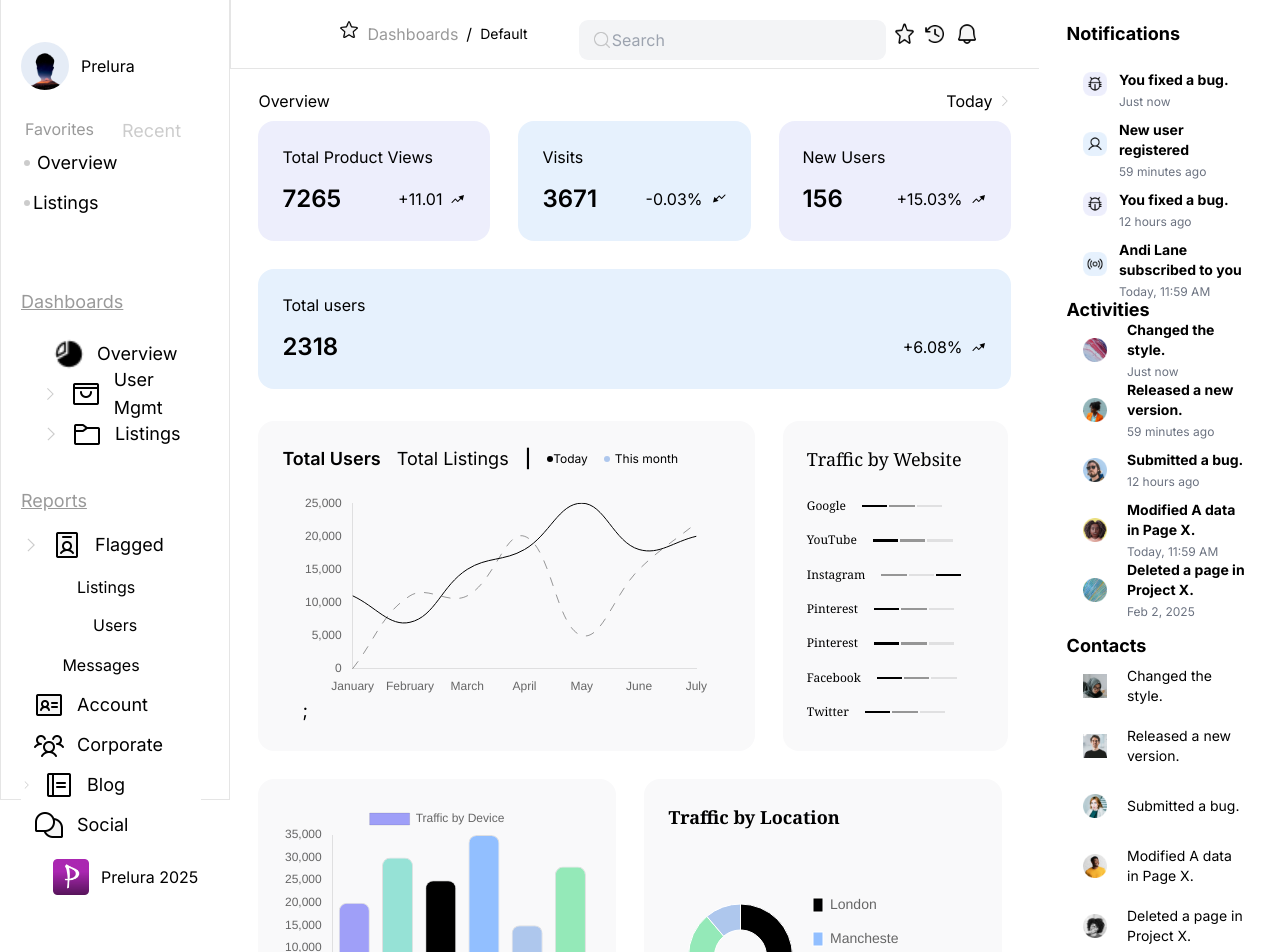
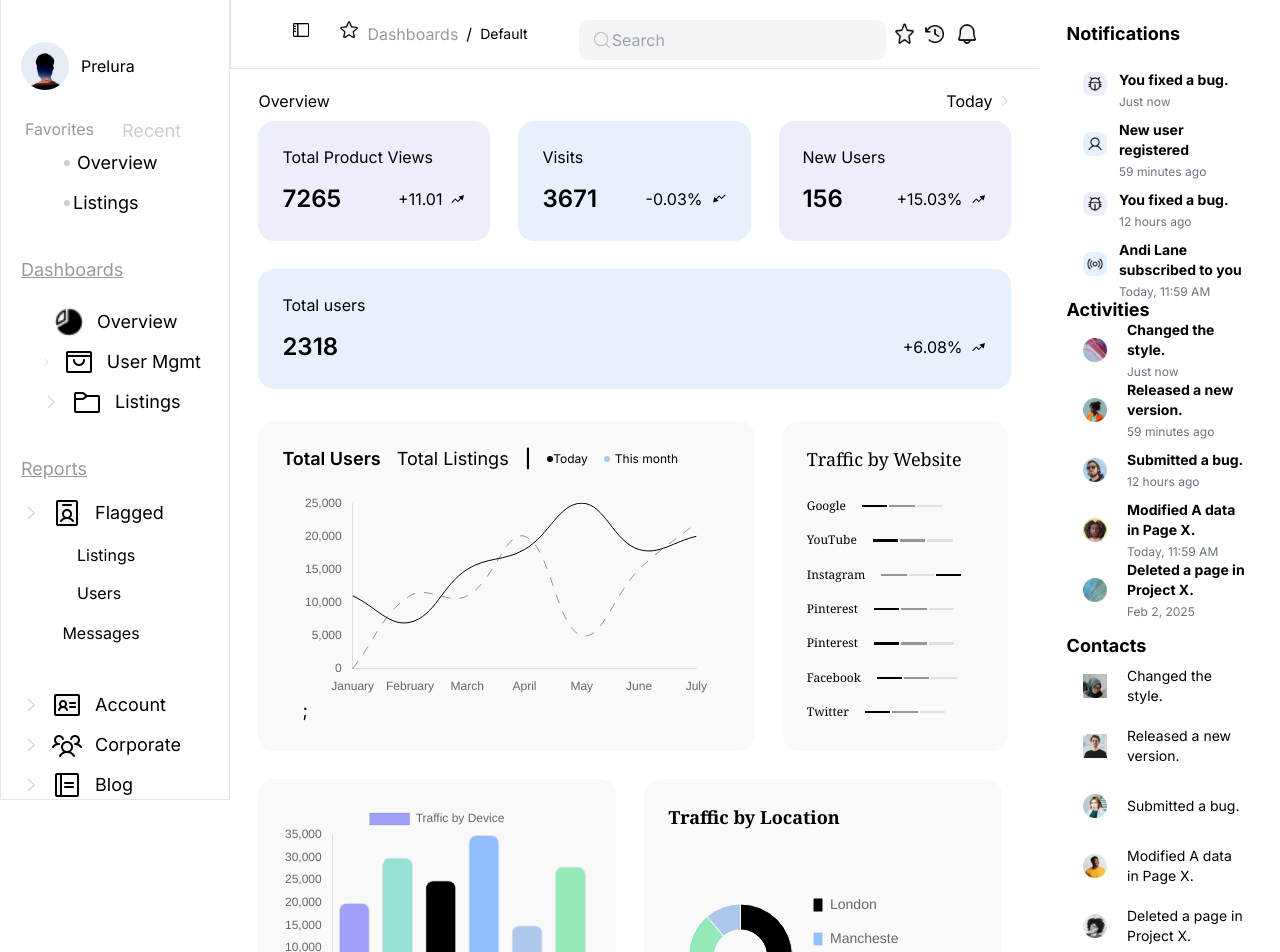
Before and after one commit to dijayst/prelura, a React (Create React App) app: page / in a window 1280 px wide. Shown: the top 952 px of the page. Built offline with nearby package versions, Linux system fonts and the light colour scheme.

Commit message:
inprogress

```diff
--- a/src/App.js
+++ b/src/App.js
@@ -8,13 +8,12 @@ function App() {
 
     const [isOpen, setIsOpen] = useState(false);
 
-   const handlenav=()=>{
-setIsOpen(!isOpen);
-   }
-
     useEffect(() => {
       const closeMenu = (event) => {
-       if (!event.target.closest(".contentcontainer")) {
+        if (
+          !event.target.closest(".sidebar") &&
+          !event.target.closest(".menu-button")
+        ) {
           setIsOpen(false);
         }
       };
@@ -23,11 +22,10 @@ setIsOpen(!isOpen);
       return () => document.removeEventListener("click", closeMenu);
     }, []);
 
-
   return (
     <div className="App">
       <Sidebar isOpen={isOpen} />
-    <Content isOpen={isOpen} setIsOpen={setIsOpen} handlenav={handlenav}/>
+    <Content isOpen={isOpen} setIsOpen={setIsOpen} />
 
     </div>
   );
--- a/src/navbar/Content .js
+++ b/src/navbar/Content .js
@@ -48,9 +48,14 @@ function Content({ isOpen, setIsOpen }) {
 
 
      console.log(darkMode);
+
+  console.log("Menu clicked, isOpen:", !isOpen);
+
+
+console.log(onclick)
   return (
     <div
-      className="flex   flex-grow md:ml-[18%] ml-0  pb-[200px]
+      className="relative flex   flex-grow md:ml-[18%] ml-0  pb-[200px]
     w-full m-0 p-0  bg-white flex-col md:flex-row "
     >
       <div className="md:w-[77%]  w-full ">
@@ -66,7 +71,7 @@ function Content({ isOpen, setIsOpen }) {
                 <img
                   src="/Image/Icon.png"
                   alt="star"
-                  className="w-5 h-5 block md:hidden"
+                  className="w-5 h-5 "
                 />
               </div>
               <img src="/Image/star.png" alt="star" className="w-5 h-5" />
@@ -136,8 +141,8 @@ function Content({ isOpen, setIsOpen }) {
 
         {/**mobile navigation */}
 
-        <div
-          className={`fixed bottom-0 mr-[750px] w-[18%] h-full  p-5 transition-transform  flex-col items-center  self-end py-8 mt-10 space-y-6 font-bold bg-[#444] sm:w-auto sm:self-center  right-6 drop-shadow-md ease-in-out duration-500 ${
+        <div id="sidebar"
+          className={`fixed bottom-0 mr-[750px] w-[18%] h-full  p-5 transition-transform  flex-col items-center  self-end py-8 mt-10 space-y-6 font-bold bg-[#444] sm:w-auto sm:self-center  right-6 drop-shadow-md ease-in-out duration-500  ${
             isOpen ? "translate-x-0" : "translate-x-full"
           } md:hidden`}
         >
--- a/src/navbar/Sidebar.js
+++ b/src/navbar/Sidebar.js
@@ -7,9 +7,9 @@ const Sidebar = ({ isOpen, setisOpen }) => {
   return (
     <div className="flex">
       {/*desktop*/}
-      <div className="bg-white  hidden md:flex flex-col w-[18%] h-screen  p-5 space-y-4 fixed border border-[#0000001a] border-r-1 border-t-0 ">
+      <div className="bg-white  hidden md:flex flex-col w-[18%] h-screen  p-5 space-y-4 fixed border border-[#0000001a] border-r-1 border-t-0 overflow-y-auto scrollbar-hide ">
         <section
-          className=" md:w-full md:flex md:flex-col md:justify-center mb-8
+          className=" md:w-full md:flex md:flex-col md:justify-center
 
         bg-white  left-0 top-0 w-full h-auto"
         >
@@ -41,11 +41,11 @@ const Sidebar = ({ isOpen, setisOpen }) => {
               </span>
             </div>
             <div>
-              <div className="md:font-inter md:text-lg md:font-normal md:h-9 md:w-[180px] md:flex md:gap-1 md:items-center md:cursor-pointer md:mt-1  md:transition md:duration-300 md:ease-in-out  md:hover:bg-hover md:hover:translate-x-1">
+              <div className="md:font-inter md:text-lg md:font-normal md:h-9 md:w-[180px] md:flex md:gap-1 md:items-center md:cursor-pointer md:mt-1  md:transition md:duration-300 md:ease-in-out  md:hover:bg-hover md:hover:translate-x-1 py-2 px-10">
                 <GoDotFill className="md:text-[rgba(0,0,0,0.2)] md:text-xs " />
                 <span>Overview</span>
               </div>
-              <div className="md:flex md:items-center md:text-lg md:font-normal md:font-inter md:h-9 md:w-45 md:cursor-pointer md:transition md:duration-300 md:ease-in-out md:mt-1 md:hover:bg-hover md:hover:translate-x-1">
+              <div className="md:flex md:items-center md:text-lg md:font-normal md:font-inter md:h-9 md:w-45 md:cursor-pointer md:transition md:duration-300 md:ease-in-out md:mt-1 md:hover:bg-hover md:hover:translate-x-1 py-2 px-10">
                 <GoDotFill className="md:text-[rgba(0,0,0,0.2)] md:text-xs " />
                 <span>Listings</span>
               </div>
@@ -53,16 +53,6 @@ const Sidebar = ({ isOpen, setisOpen }) => {
           </div>
         </section>
 
-        {/* Dashboards
-
-        className={
-        isOpen
-          ? `md:w-[18%] bg-purple-500-500 md:border md:border-black/10 md:h-screen md:fixed md:overflow-y-auto md:scrollbar-hide
-   flex-col fixed top-0 left-0 w-full gap-0 md:bg-fuchsia-500 `
-          : ""
-      }
-
-        */}
         <section
           className=" md:w-full md:flex md:flex-col md:justify-center
          bg-white gap-2 w-full left-0 top-0"
@@ -87,7 +77,7 @@ const Sidebar = ({ isOpen, setisOpen }) => {
                 alt="usermanagem"
                 className="w-8 h-8"
               />
-              <span>User Mgmt</span>
+              <span className="whitespace-nowrap">User Mgmt</span>
             </div>
             <div className="md:flex md:items-center md:gap-3 md:cursor-pointer md:transition md:duration-300 md:ease-in-out md:mt-1 md:text-lg md:font-normal md:font-inter md:h-9 md:w-40 md:hover:bg-[rgba(0,0,0,0.04)] md:hover:rounded md:hover:translate-x-1 ">
               <LiaAngleRightSolid className=" md:text-[rgba(0,0,0,0.2)] md:text-lg md:font-inter md:hover:text-black" />
@@ -103,8 +93,8 @@ const Sidebar = ({ isOpen, setisOpen }) => {
 
         {/* Reports */}
         <section
-          className=" md:w-[180px] md:flex md:flex-col md:justify-center
-         bg-white m-0  w-full left-0 top-0 mb-48"
+          className=" md:w-[180px] flex md:flex-col md:justify-center
+         bg-white m-0  w-full left-0 top-0 mb-4"
         >
           <h3 className=" md:mt-[23px] md:mr-[4px] md:mb-[4px]  md:w-[180px] md:h-[28px] md:text-lg md:font-normal md:font-inter md:leading-[20px] md:underline md:decoration-skip-none md:text-[rgba(0,0,0,0.4)]">
             Reports
@@ -119,28 +109,30 @@ const Sidebar = ({ isOpen, setisOpen }) => {
               />
               <span>Flagged</span>
             </div>
+            <div className="">
               <div
                 className="
               md:flex  md:gap-1 md:cursor-pointer md:transition md:duration-300 md:ease-in-out md:mt-1 md:h-9 md:w-40 md:hover:bg-[rgba(0,0,0,0.04)] md:hover:rounded md:hover:h-9 md:hover:w-45 md:rounded-t-3xl mr-28
 "
               >
-              <span className="md:py-2 md:px-14">Listings</span>
+                <span className="py-2 px-14">Listings</span>
               </div>
               <div
                 className="  md:flex md:items-center md:gap-3 md:cursor-pointer md:transition md:duration-300 md:ease-in-out md:mt-1 md:h-9 md:w-40 md:hover:bg-[rgba(0,0,0,0.04)] md:hover:rounded md:hover:h-9 md:hover:w-45 ml-4
 "
               >
-              <span className="md:py-2 md:px-14">Users</span>
+                <span className="py-2 px-10">Users</span>
               </div>
               <div className=" md:flex md:items-center md:gap-3 md:cursor-pointer md:transition md:duration-300 md:ease-in-out md:mt-1 md:h-9 md:w-40 md:hover:bg-[rgba(0,0,0,0.04)] md:hover:rounded md:hover:h-9 md:hover:w-45 md:rounded-t-3xl md:justify-center">
-              <span className="md:py-2 md:px-14">Messages</span>
+                <span className="md:py-2 md:px-0">Messages</span>
               </div>
             </div>
-          <div>
+          </div>
+          <div className="mt-8">
             <div className="md:flex md:items-center md:gap-3 md:cursor-pointer md:transition md:duration-300 md:ease-in-out md:mt-1 md:text-lg md:font-normal md:font-inter md:h-9 md:w-40 md:hover:bg-[rgba(0,0,0,0.04)] md:hover:rounded md:hover:translate-x-1">
               <LiaAngleRightSolid className="  md:text-[rgba(0,0,0,0.2)] md:text-lg md:font-inter md:hover:text-black" />
               <img src="../Image/acct.png" alt="acct" className="w-8 h-8" />
-              <span className="md:py-2 md:pl-0 md:pr-14">Account</span>
+              <span className="md:py-2 md:pl-0 md:pr-0">Account</span>
             </div>
             <div className="md:flex md:items-center md:gap-3 md:cursor-pointer md:transition md:duration-300 md:ease-in-out md:mt-1 md:text-lg md:font-normal md:font-inter md:h-9 md:w-40 md:hover:bg-[rgba(0,0,0,0.04)] md:hover:rounded md:hover:translate-x-1 ">
               <LiaAngleRightSolid className="md:text-[rgba(0,0,0,0.2)] md:text-lg md:font-inter md:hover:text-black" />
@@ -149,25 +141,21 @@ const Sidebar = ({ isOpen, setisOpen }) => {
                 alt="cooperate"
                 className="w-8 h-8"
               />
-              <span className="md:py-2 md:pl-0 md:pr-14">Corporate</span>
+              <span className="md:py-2 md:pl-0 md:pr-0">Corporate</span>
             </div>
             <div className="md:flex md:items-center md:gap-3 md:cursor-pointer md:transition md:duration-300 md:ease-in-out md:mt-1 md:text-lg md:font-normal md:font-inter md:h-9 md:w-40 md:hover:bg-[rgba(0,0,0,0.04)] md:hover:rounded md:hover:translate-x-1 ">
               <LiaAngleRightSolid className="  md:text-[rgba(0,0,0,0.2)] md:text-lg md:font-inter md:hover:text-black" />
               <img src="../Image/blog.png" alt="blog" className="w-8 h-8" />
-              <span className="md:py-2 md:pl-0 md:pr-14">Blog</span>
+              <span className="md:py-2 md:pl-0 md:pr-10">Blog</span>
             </div>
             <div className="md:flex md:items-center md:gap-3 md:cursor-pointer md:transition md:duration-300 md:ease-in-out md:mt-1 md:text-lg md:font-normal md:font-inter md:h-9 md:w-40 md:hover:bg-[rgba(0,0,0,0.04)] md:hover:rounded md:hover:translate-x-1 ">
               <LiaAngleRightSolid className="  md:text-[rgba(0,0,0,0.2)] md:text-lg md:font-inter md:hover:text-black" />
-              <img
-                src="../Image/social.png"
-                alt="social"
-                className="md:w-8 md:h-8"
-              />
-              <span className="md:py-2 md:pl-0 md:pr-14">Social</span>
+              <img src="../Image/social.png" alt="social" className="w-8 h-8" />
+              <span className="md:py-2 md:pl-0 md:pr-10">Social</span>
             </div>
           </div>
         </section>
-        <div className="md:flex md:text-base md:font-normal md:ml-8 md:items-center md:gap-3 md:mb-8">
+        <div className="md:flex md:text-base md:font-normal md:ml-8 md:items-center md:gap-3 mb-8 ">
           <img
             src="../Image/Group 15 1.png"
             alt="Prelura"
```
Lines whose indentation alone changed are shown as unchanged.
